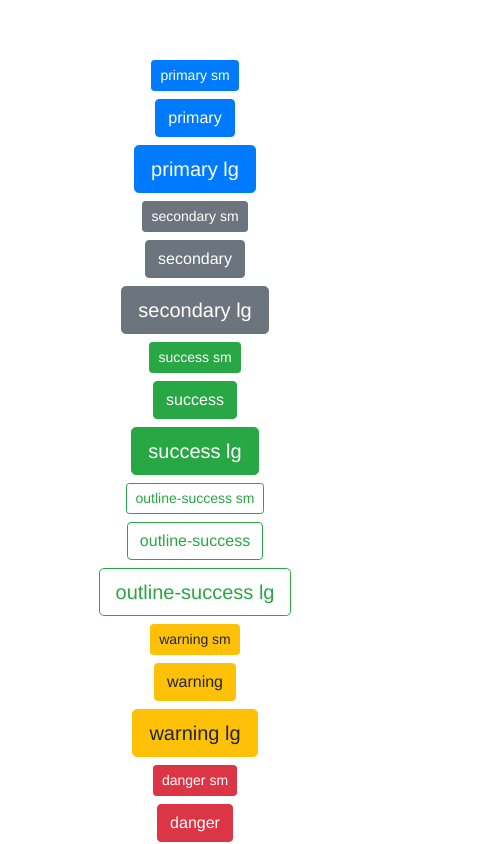
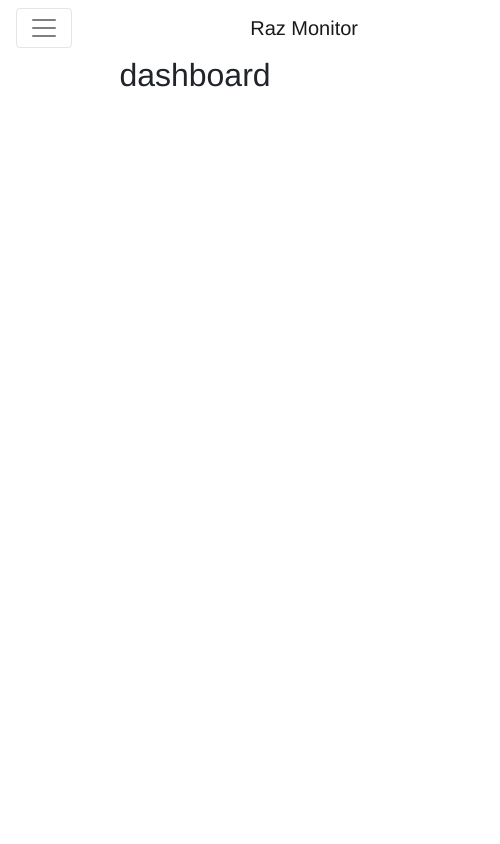
Before and after one commit to yzcode/Raz-FE, a Vue app: page /#/ in a window 390 px wide. Shown: the top 844 px of the page, 500 px wide, since content can reach past the window. Built offline with nearby package versions, Linux system fonts and the light colour scheme.

Commit message:
init components

```diff
--- a/src/App.vue
+++ b/src/App.vue
@@ -1,15 +1,21 @@
 <template>
   <div id="app">
-    <div class="row">
-      <template v-for="variant in ['primary','secondary','success','outline-success','warning','danger','link']">
-        <div class="col-md-4 pb-2" v-for="size in ['sm','','lg']">
-          <b-button :size="size" :variant="variant" href="">
-            {{variant}} {{size}}
-          </b-button>
-        </div>
-      </template>
+    <b-navbar toggleable type="light" variant="faded">
+      <b-nav-toggle target="nav_collapse"></b-nav-toggle>
+      <b-link class="navbar-brand" to="#">
+        <span>Raz Monitor</span>
+      </b-link>
+      <b-collapse is-nav id="nav_collapse">
+        <b-nav is-nav-bar>
+          <b-nav-item><router-link to="/dashboard">Dashboard</router-link></b-nav-item>
+          <b-nav-item><router-link to="/TrustLib">TrustLib</router-link></b-nav-item>
+          <b-nav-item><router-link to="/Records">Records</router-link></b-nav-item>
+        </b-nav>
+      </b-collapse>
+    </b-navbar>
+    <div class="container">
+      <router-view></router-view>
     </div>
-    <router-view></router-view>
   </div>
 </template>
 
@@ -25,7 +31,5 @@ export default {
   -webkit-font-smoothing: antialiased;
   -moz-osx-font-smoothing: grayscale;
   text-align: center;
-  color: #2c3e50;
-  margin-top: 60px;
 }
 </style>
--- /dev/null
+++ b/src/components/Dashboard.vue
@@ -0,0 +1,22 @@
+<template>
+  <div id="dashboard">
+    <h2>dashboard</h2>
+  </div>
+</template>
+
+<script>
+  export default {
+    components: {
+    },
+    name: 'dashboard',
+    data () {
+      return {
+      }
+    }
+  }
+
+</script>
+
+<!-- Add "scoped" attribute to limit CSS to this component only -->
+<style scoped>
+</style>
--- /dev/null
+++ b/src/components/Records.vue
@@ -0,0 +1,22 @@
+<template>
+  <div id="Records">
+    <h2>Records</h2>
+  </div>
+</template>
+
+<script>
+  export default {
+    components: {
+    },
+    name: 'records',
+    data () {
+      return {
+      }
+    }
+  }
+
+</script>
+
+<!-- Add "scoped" attribute to limit CSS to this component only -->
+<style scoped>
+</style>
--- /dev/null
+++ b/src/components/TrustLib.vue
@@ -0,0 +1,22 @@
+<template>
+  <div id="Trustlib">
+    <h2>trustlib</h2>
+  </div>
+</template>
+
+<script>
+  export default {
+    components: {
+    },
+    name: 'trustlib',
+    data () {
+      return {
+      }
+    }
+  }
+
+</script>
+
+<!-- Add "scoped" attribute to limit CSS to this component only -->
+<style scoped>
+</style>
--- a/src/router/index.js
+++ b/src/router/index.js
@@ -1,6 +1,8 @@
 import Vue from 'vue'
 import Router from 'vue-router'
-import Hello from '@/components/Hello'
+import Dashboard from '@/components/Dashboard'
+import Trustlib from '@/components/Trustlib'
+import Records from '@/components/Records'
 
 Vue.use(Router)
 
@@ -9,7 +11,22 @@ export default new Router({
     {
       path: '/',
       name: 'Hello',
-      component: Hello
+      component: Dashboard
+    },
+    {
+      path: '/dashboard',
+      name: 'Dashboard',
+      component: Dashboard
+    },
+    {
+      path: '/trustlib',
+      name: 'Trustlib',
+      component: Trustlib
+    },
+    {
+      path: '/records',
+      name: 'Records',
+      component: Records
     }
   ]
 })
```
